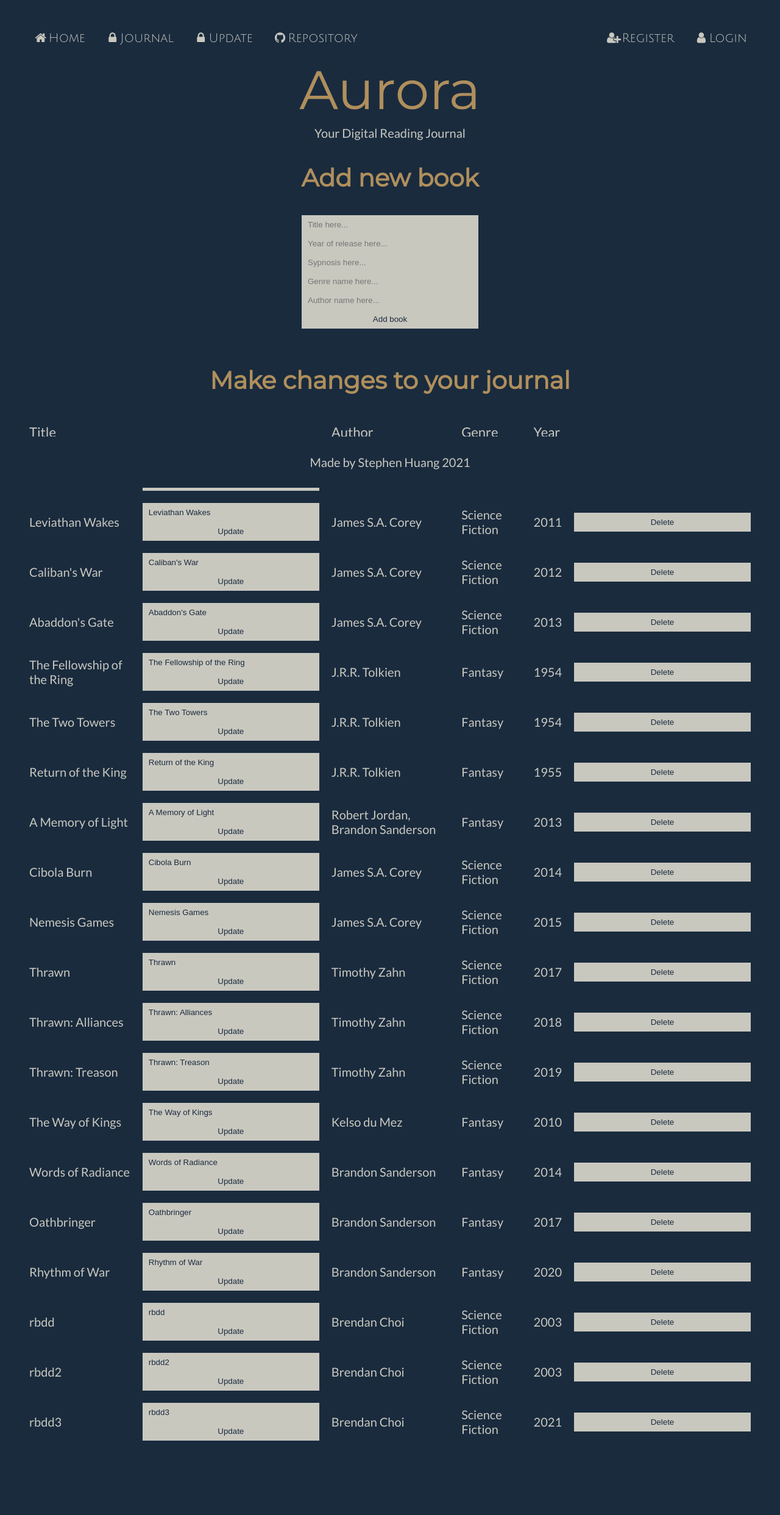
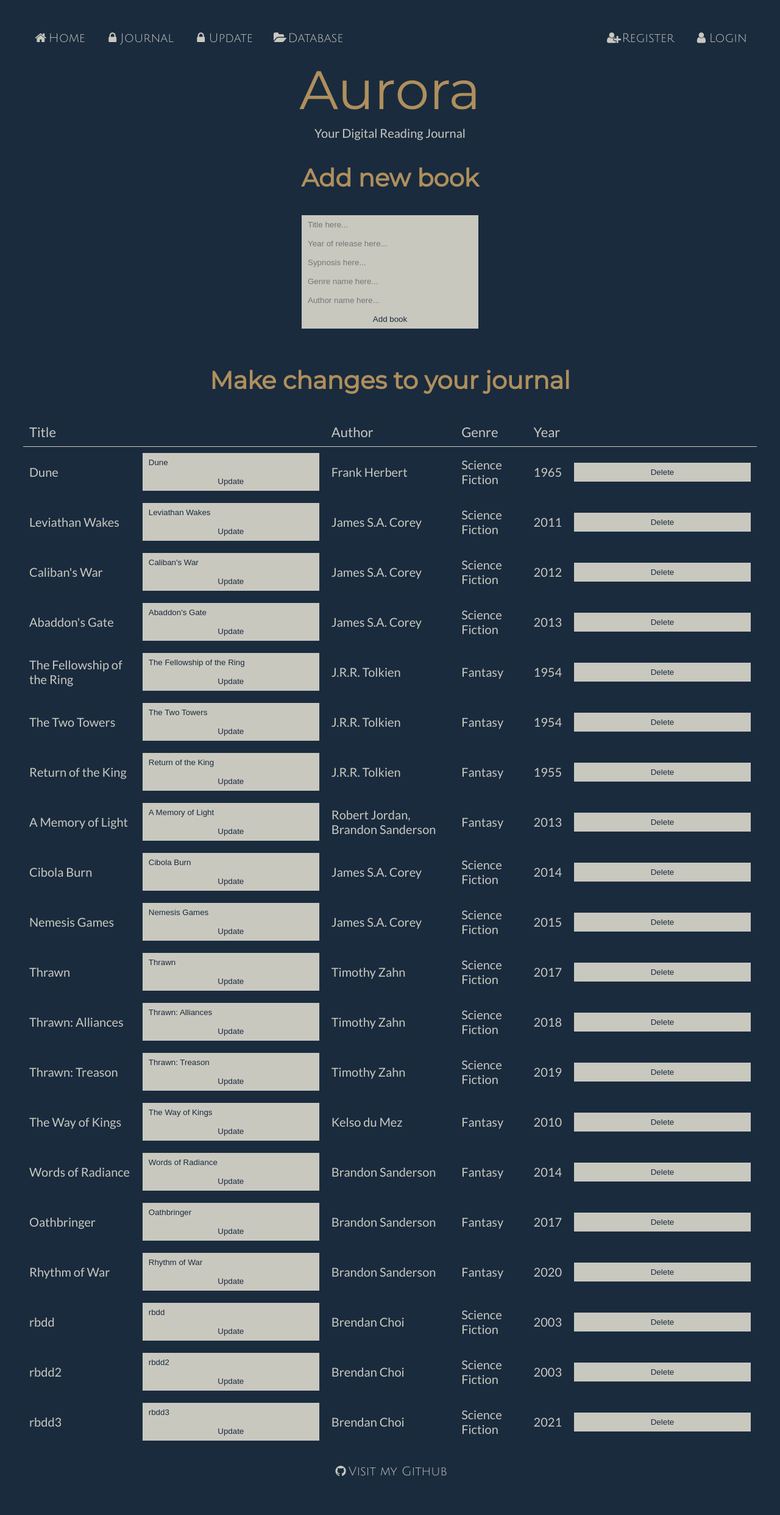
Before and after one commit to StephenHuang17253/aurora, a Flask app: page /update in a window 1280 px wide. Shown: the whole page at 61% size. Before the commit the page ends 2363 px from the top, so only its background shows below. Run offline with Flask 2, Linux system fonts and the light colour scheme; data comes from the database, SQL or seed files in the repository.

Commit message:
0.44 - Add new icons and link to allbooks in nav

```diff
--- a/main.py
+++ b/main.py
@@ -71,7 +71,7 @@ def updatetitle():
     try:
         newtitle = request.form.get("newtitle") #First we request the new title.
         oldtitle = request.form.get("oldtitle") #Then we look for the old title.
-        book = models.Books.query.filter_by(title=oldtitle).first() #Finds the first title that matches the old title.
+        book = models.Books.query.filter_by(title=oldtitle).first_or_404() #Finds the first book title that matches the old title.
         book.title = newtitle #Replace that book's old title with the new title.
         db.session.commit() #Commit to the DB.
     except Exception as e:
--- a/static/styles.css
+++ b/static/styles.css
@@ -220,11 +220,11 @@ a:link {
 }
 
 footer {
-    position: fixed;
     left: 0;
     bottom: 0;
     width: 100%;
     background-color: var(--bg-color);
     color: var(--text-color);
     text-align: center;
+    font-family: var(--font-nav);
 }
--- a/templates/footer.html
+++ b/templates/footer.html
@@ -1,3 +1,3 @@
 <footer>
-    <p>Made by Stephen Huang 2021</p>
+    <p><a href="https://github.com/StephenHuang17253/aurora"><i class="fa fa-fw fa-github"></i>Visit my Github</a></p>
 </footer>
--- a/templates/nav.html
+++ b/templates/nav.html
@@ -3,12 +3,12 @@
         <li><a href="/"><i class="fa fa-fw fa-home"></i>Home</a></li>
         {% if current_user %}
         <li><a href="/journal"><i class="fa fa-fw fa-book"></i>Journal</a></li>
-        <li><a href="/update"><i class="fa fa-fw fa-pencil"></i>Update</a></li>
+        <li><a href="/update"><i class="fa fa-fw fa-edit"></i>Update</a></li>
         {% else %}
         <li><a href="/"><i class="fa fa-fw fa-lock"></i>Journal</a></li>
         <li><a href="/"><i class="fa fa-fw fa-lock"></i>Update</a></li>
         {% endif %}
-        <li><a href="https://github.com/StephenHuang17253/aurora"><i class="fa fa-fw fa-github"></i>Repository</a></li>
+        <li><a href="/books"><i class="fa fa-fw fa-folder-open"></i>Database</a></li>
         {% if current_user %}
         <li><a href="/logout"><i class="fa fa-fw fa-user-o"></i>Logout</a></li>
         <li><a><i class="fa fa-fw fa-user-circle"></i>Logged in as {{current_user.username}}</a></li>
--- a/templates/update.html
+++ b/templates/update.html
@@ -21,19 +21,19 @@
     </tr>
 {% for book in book %}
     <tr>
-        <td> <a href="/book/{{ book.title }}"> {{ book.title }} </a></td>
+        <td> <a href="/book/{{ book.title }}">{{ book.title }}</a></td>
         <td>
-          <form method="POST" action="./updatetitle" style="display: inline" autocomplete="off">
+          <form method="POST" action='./updatetitle' style="display: inline" autocomplete="off">
             <input type="hidden" value="{{ book.title }}" name="oldtitle">
             <input type="text" value="{{ book.title }}" name="newtitle">
             <input type="submit" class="button" value="Update">
           </form>
         </td>
         <td> <a href="/author/{{ book.authors|map(attribute='name')|join(', ') }}">{{ book.authors|map(attribute="name")|join(", ") }}</a></td>
-        <td> <a href="/genre/{{ book.genres|map(attribute='name')|join(', ') }}"> {{ book.genres|map(attribute="name")|join(", ") }}</a></td>
+        <td> <a href="/genre/{{ book.genres|map(attribute='name')|join(', ') }}">{{ book.genres|map(attribute="name")|join(", ") }}</a></td>
         <td>{{ book.year }}</td>
         <td>
-          <form method="POST" action="./delete" style="display: inline">
+          <form method="POST" action="/delete" style="display: inline">
             <input type="hidden" value="{{book.title}}" name="title">
             <input type="submit" class="button" value="Delete">
           </form>
```
